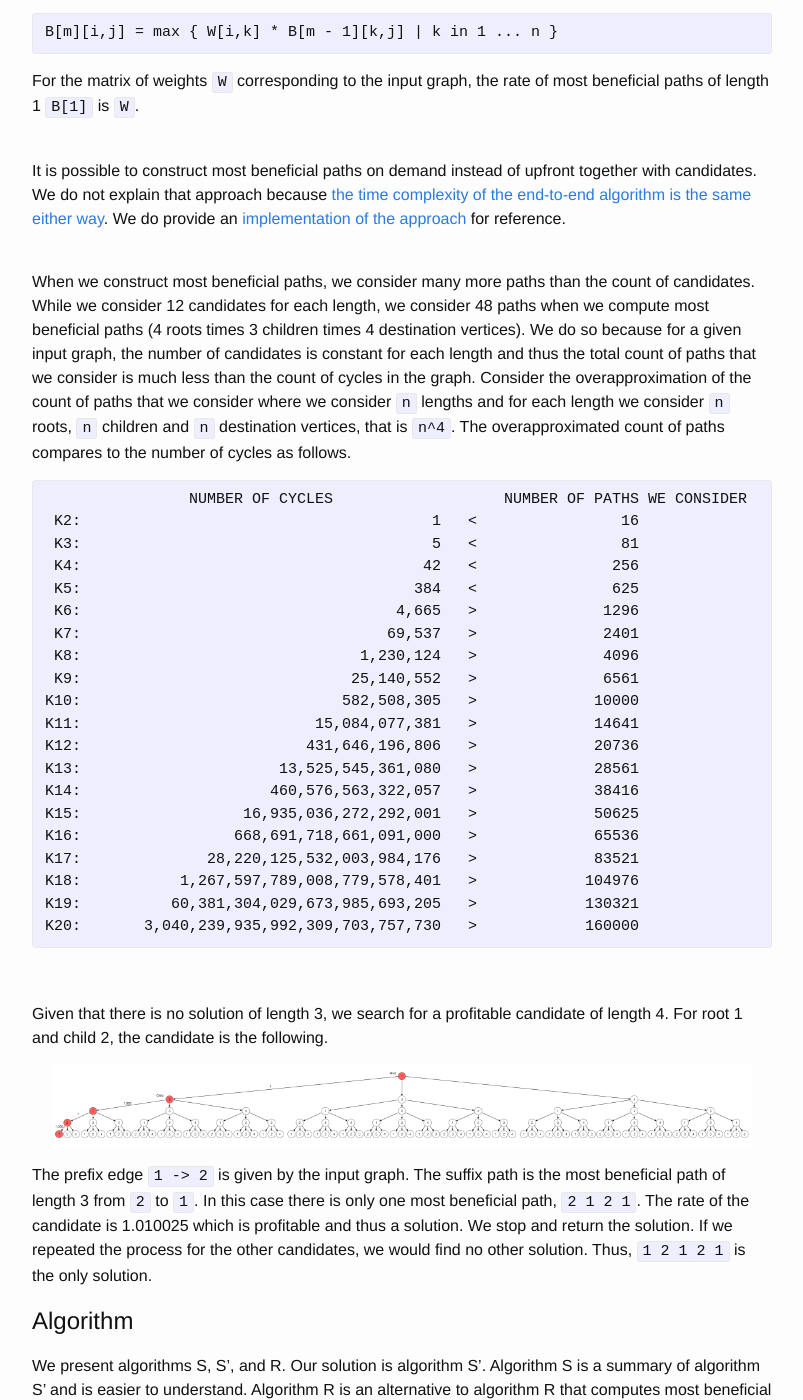
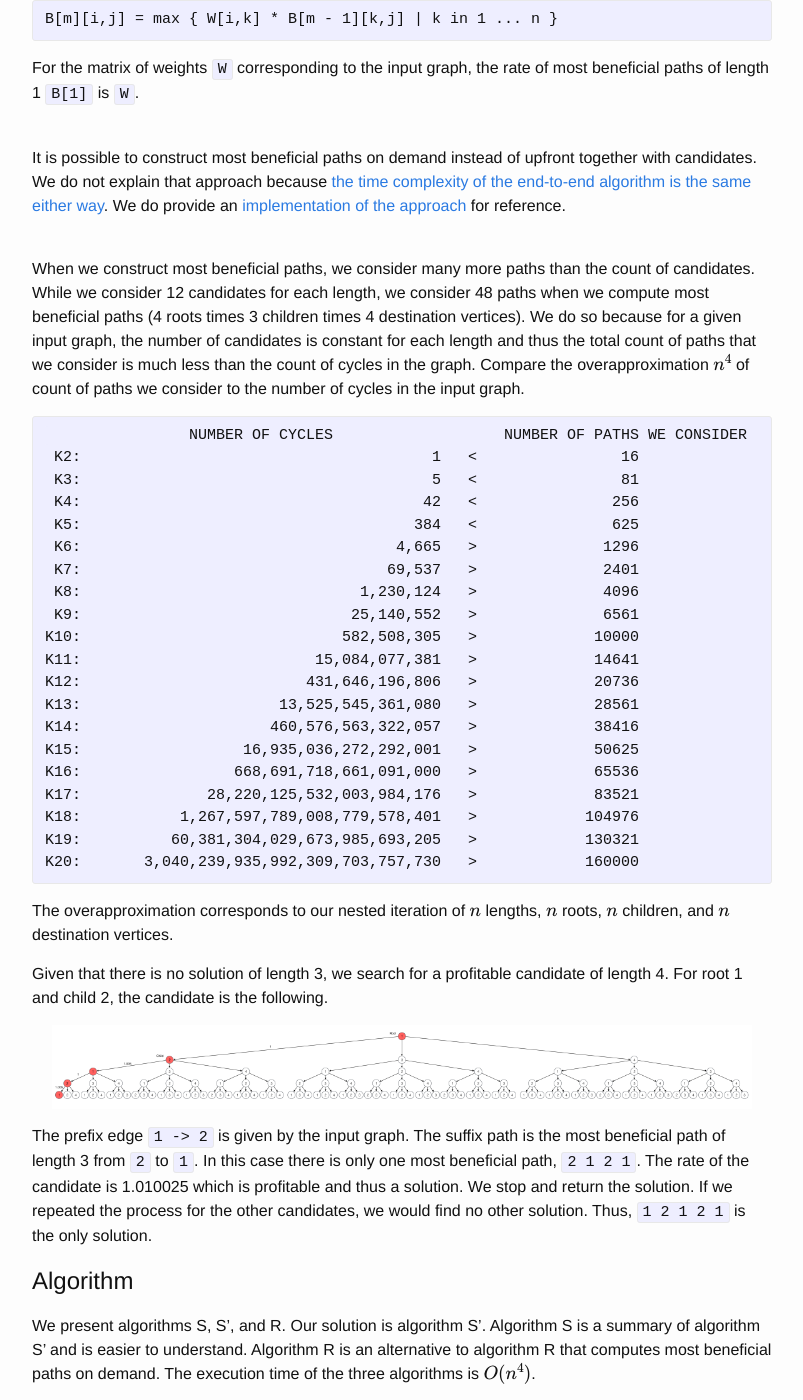
Before and after one commit to mrrusof/mrrusof.github.io, a Jekyll site: the page built from _posts/2016-05-26-arbitrage.markdown, in a window 1280 px wide and 1400 px high, scrolled down 8219 px. Shown: the whole window, without its empty margins (238-1041 px from the left). Built offline with Jekyll 4.4.1, drawn with Linux system fonts in a browser that asks for light colours; formulas are drawn with MathJax 3; comment, search, counter and statistics services are not loaded; some of the changed text lies outside the part shown.

Commit message:
Format some expressions as math in Arbitrage.

```diff
--- a/_posts/2016-05-26-arbitrage.markdown
+++ b/_posts/2016-05-26-arbitrage.markdown
@@ -10,7 +10,7 @@ summary: Do you want to make easy money? Maybe currency trading is what you are
 Arbitrage is the trading of currencies for a profit.
 Arbitrage is a very real problem that promises a lot of money, if it were not for fees, taxes, and other imposed bounds.
 The challenge in arbitrage is finding an optimal solution despite the size of the search space.
-For example, for a set of 20 currencies, the search space consists of 3 x 10^24 (read "three septillion" in [the short scale](https://en.wikipedia.org/wiki/Orders_of_magnitude_(numbers)#1024)) different ways to trade currencies.
+For example, for a set of 20 currencies, the search space consists of $@3 \times 10^{24}@$ (read "three septillion" in [the short scale](https://en.wikipedia.org/wiki/Orders_of_magnitude_(numbers)#1024)) different ways to trade currencies.
 In this article we explain how to solve the problem Arbitrage by [UVa Online Judge](https://uva.onlinejudge.org/index.php).
 
 Arbitrage is [problem 104 in the UVa Online
@@ -42,19 +42,19 @@ considered.
 
 The input file consists of one or more conversion tables.  You must
 solve the arbitrage problem for each of the tables in the input file.
-Each table is preceded by an integer `n` on a line by itself giving
+Each table is preceded by an integer $@n@$ on a line by itself giving
 the dimensions of the table.  The maximum dimension is 20. The minimum
 dimension is 2.
 
 The table then follows in row major order but with the diagonal
 elements of the table missing (these are assumed to have value 1.0).
 Thus the first row of the table represents the conversion rates
-between country `1` and `n - 1` other countries, i.e. the amount of
-currency of country `i` `(2 <= i <= n)` that can be purchased with one
-unit of the currency of country `1`.
+between country 1 and $@n - 1@$ other countries, i.e. the amount of
+currency of country $@i@$ constrained to $@2 \leq i \leq n@$ that can be purchased with one
+unit of the currency of country 1.
 
-Thus each table consists of `n + 1` lines in the input file: 1 line
-containing `n` and `n` lines representing the conversion table.
+Thus each table consists of $@n + 1@$ lines in the input file: 1 line
+containing $@n@$ and $@n@$ lines representing the conversion table.
 
 
 # Output
@@ -69,18 +69,18 @@ uses the fewest exchanges of currencies to yield a profit.
 
 Because the IRS (United States Internal Revenue Service) taxes long
 transaction sequences with a high rate, all profitable sequences must
-consist of `n` or fewer transactions where `n` is the dimension of
+consist of $@n@$ or fewer transactions where $@n@$ is the dimension of
 the table giving conversion rates.  The sequence `1 2 1` represents
 two conversions.
 
 If a profitable sequence exists you must print the sequence of
 exchanges that results in a profit.  The sequence is printed as a
-sequence of integers with the integer `i` representing the `i`-th line
-of the conversion table (country `i`).  The first integer in the
+sequence of integers with the integer $@i@$ representing the $@i@$-th line
+of the conversion table (country $@i@$).  The first integer in the
 sequence is the country from which the profitable sequence starts.
 This integer also ends the sequence.
 
-If no profiting sequence of `n` or fewer transactions exists, then the line
+If no profiting sequence of $@n@$ or fewer transactions exists, then the line
 {% highlight asciidoc %}
 no arbitrage sequence exists
 {% endhighlight %}
@@ -151,7 +151,7 @@ For example, sequence `USD USD EUR USD` yields profit 1.01, the same profit that
 
 
 A sequence of exchanges may yield a profit only if the sequence is a cycle.
-For example, the cycle `USD -> MXN -> EUR -> USD` yields profit of `1.01^(3/2)`.
+For example, the cycle `USD -> MXN -> EUR -> USD` yields profit of $@1.01^{3/2}@$.
 Given that the number of vertices in the graph is 3, we do not consider cycles longer than 3.
 Consider the cycles of length 3 or less.
 
@@ -234,10 +234,10 @@ The cycle consists of simple cycles `1 2 1` and `1 5 3 1`.
 
 
 Searching for a solution is difficult because there may be many cycles for a given problem.
-The reason is that a conversion table of length `n` corresponds to [complete graph](https://en.wikipedia.org/wiki/Complete_graph) `Kn`.
+The reason is that a conversion table of length $@n@$ corresponds to [complete graph $@K_n@$](https://en.wikipedia.org/wiki/Complete_graph).
 Even if there are edges with weight 0, we consider them because considering a complete graph makes for a simpler solution.
 The exception are lassos, which we do not consider because [they are redundant](#lassos-are-redundant).
-For complete graphs of size `2 <= n <= 20`, [the number of cycles of length `n` or less](/2016/05/26/how-to-count-cycles-in-kn.html) is the following.
+For complete graphs of size $@2 \leq n \leq 20@$, [the number of cycles of length $@n@$ or less](/2016/05/26/how-to-count-cycles-in-kn.html) is the following.
 
 {% highlight asciidoc %}
  K2:                                       1
@@ -357,8 +357,7 @@ We do provide an [implementation of the approach](#implementation-r) for referen
 When we construct most beneficial paths, we consider many more paths than the count of candidates.
 While we consider 12 candidates for each length, we consider 48 paths when we compute most beneficial paths (4 roots times 3 children times 4 destination vertices).
 We do so because for a given input graph, the number of candidates is constant for each length and thus the total count of paths that we consider is much less than the count of cycles in the graph.
-Consider the overapproximation of the count of paths that we consider where we consider `n` lengths and for each length we consider `n` roots, `n` children and `n` destination vertices, that is `n^4`.
-The overapproximated count of paths compares to the number of cycles as follows.
+Compare the overapproximation $@n^4@$ of count of paths we consider to the number of cycles in the input graph.
 
 {% highlight asciidoc %}
                 NUMBER OF CYCLES                   NUMBER OF PATHS WE CONSIDER
@@ -382,7 +381,9 @@ K18:           1,267,597,789,008,779,578,401   >            104976
 K19:          60,381,304,029,673,985,693,205   >            130321
 K20:       3,040,239,935,992,309,703,757,730   >            160000
 {% endhighlight %}
-<br />
+
+The overapproximation corresponds to our nested iteration of $@n@$ lengths, $@n@$ roots, $@n@$ children, and $@n@$ destination vertices.
+
 
 
 Given that there is no solution of length 3, we search for a profitable candidate of length 4.
@@ -406,7 +407,7 @@ We present algorithms S, S', and R.
 Our solution is algorithm S'.
 Algorithm S is a summary of algorithm S' and is easier to understand.
 Algorithm R is an alternative to algorithm R that computes most beneficial paths on demand.
-The execution time of the three algorithms is `O(n^4)`.
+The execution time of the three algorithms is $@O(n^4)@$.
 <br /><br />
 
 
@@ -428,7 +429,7 @@ S(n, W)
 11: RETURN 0
 {% endhighlight %}
 
-Algorithm S returns the rate of a solution or zero if there is no solution for given weight matrix `W` of size `n x n`,
+Algorithm S returns the rate of a solution or zero if there is no solution for given weight matrix `W` of size $@n \times n@$,
 Algorithm S finds a solution rate by constructing rates of candidates of increasing length and returning the first rate that is profitable.
 Algorithm S constructs rates of candidates by constructing rates of most beneficial paths.
 The reason is that [candidates are most beneficial paths](#candidates-are-most-beneficial-paths).
@@ -494,7 +495,7 @@ The reason is that algorithms S and R both run in time $@O(n^4)@$ because each h
 # Implementation
 
 The following C program is our implementation of algorithm S'.
-For a given weight matrix `rate` of size `n x n`, function `S` executes algorithm S' and prints a solution if there is one.
+For a given weight matrix `rate` of size $@n \times n@$, function `S` executes algorithm S' and prints a solution if there is one.
 If there is no solution, function `S` prints "no arbitrage sequence exists."
 
 {% highlight c %}
@@ -655,7 +656,7 @@ int main() {
 <br />
 
 
-The worst time complexity of function `R` is the same as that of function `S`, `O(n^4)`.
+The worst time complexity of function `R` is the same as that of function `S`, $@O(n^4)@$.
 The [UVa Online Judge](https://uva.onlinejudge.org/index.php) reports the same execution time for both programs, 0.010 seconds.
 We obtained 8th place by submitting function `R`.
 The rank is still the same as of 2016.05.26.
@@ -688,7 +689,7 @@ FloydWarshall(n, W)
 8:                 D[k][i,j] = D[k - 1][i,k] + D[k - 1][k,j]
 9: RETURN D[n]
 {% endhighlight %}
-[Cormen et al](#cormen) explain how Floyd-Warshall constructs shortest paths for all pairs of vertices for a graph given by adjacency matrix `W` of size `n x n`.
+[Cormen et al](#cormen) explain how Floyd-Warshall constructs shortest paths for all pairs of vertices for a graph given by adjacency matrix `W` of size $@n \times n@$.
 Algorithm S is not similar to Floyd-Warshall because Floyd-Warshall considers intermediate vertices in each iteration of its outer loop instead of an increasing number of edges.
 <br /><br />
 
```
